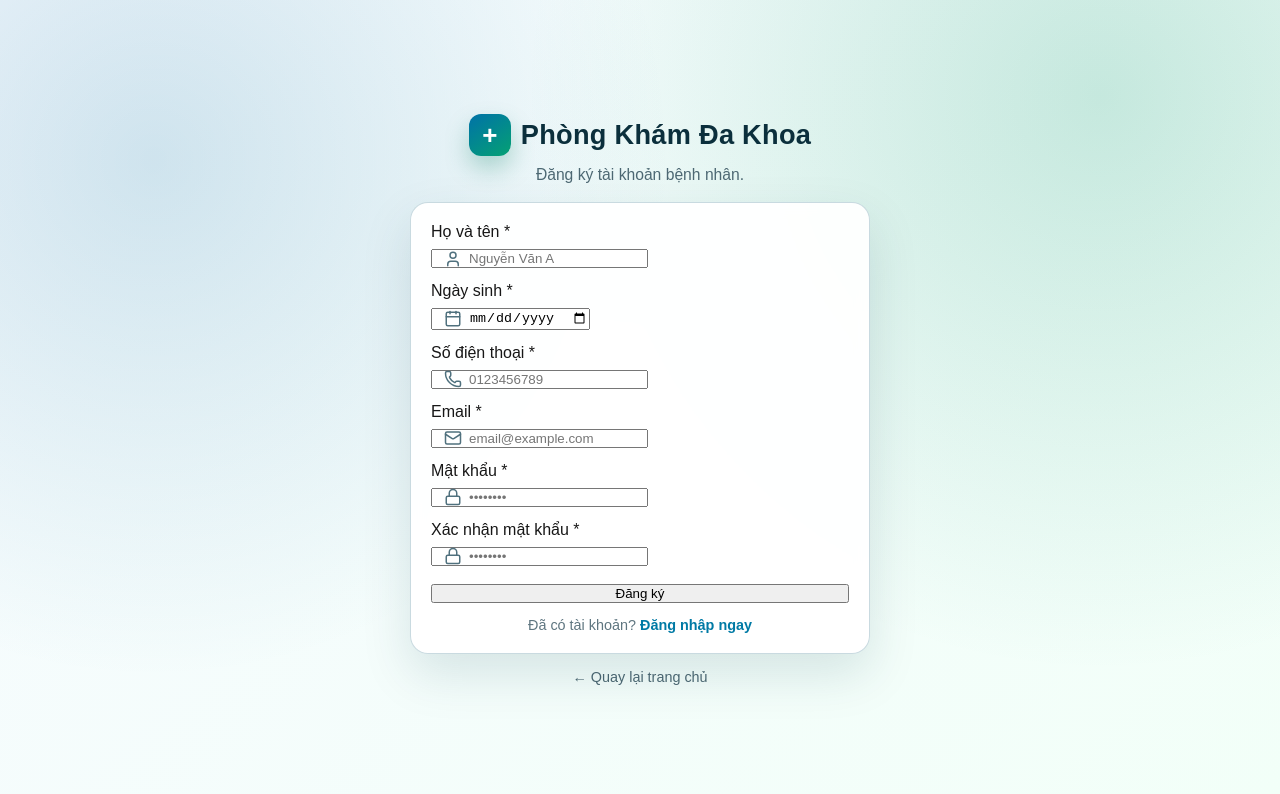
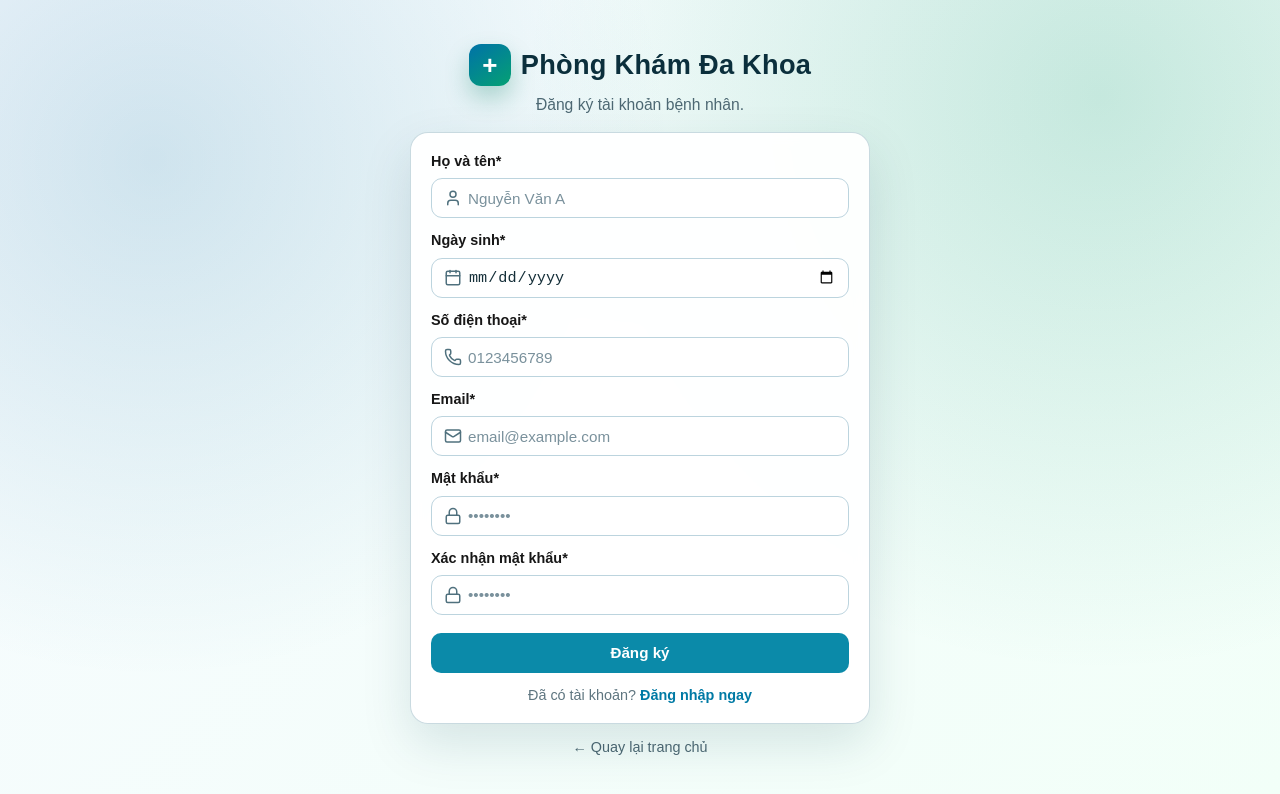
Before and after one commit to 22T1020552/khoaluantotnghiep1, a Next.js app in the folder Frontend/: page /signup in a window 1280 px wide. Shown: the top 794 px of the page. Built offline with nearby package versions, Linux system fonts and the light colour scheme.

Commit message:
style: setup global styles and main layout

```diff
--- a/Frontend/src/app/globals.css
+++ b/Frontend/src/app/globals.css
@@ -35,6 +35,366 @@ a {
   text-decoration: none;
 }
 
+.ui-card {
+  display: flex;
+  flex-direction: column;
+  gap: 16px;
+  border-radius: 14px;
+  border: 1px solid #d2e2ea;
+  background: #ffffff;
+}
+
+.ui-card-header,
+.ui-card-content,
+.ui-card-footer {
+  padding-inline: 18px;
+}
+
+.ui-card-header {
+  padding-top: 18px;
+}
+
+.ui-card-content,
+.ui-card-footer {
+  padding-bottom: 18px;
+}
+
+.ui-card-title {
+  font-size: 1.06rem;
+}
+
+.ui-card-description {
+  color: #59707b;
+}
+
+.ui-card-action {
+  margin-left: auto;
+}
+
+.ui-label {
+  display: inline-flex;
+  align-items: center;
+  font-size: 0.9rem;
+  line-height: 1.2;
+  font-weight: 600;
+}
+
+.ui-input {
+  width: 100%;
+  min-width: 0;
+  height: 40px;
+  border-radius: 11px;
+  border: 1px solid #bcd4de;
+  background: #ffffff;
+  padding: 8px 12px;
+  font-size: 0.95rem;
+  color: #142e38;
+  outline: none;
+  transition: border-color 0.2s ease, box-shadow 0.2s ease;
+}
+
+.ui-input::placeholder {
+  color: #7a919c;
+}
+
+.ui-input:focus {
+  border-color: #0b8aa9;
+  box-shadow: 0 0 0 3px rgba(11, 138, 169, 0.18);
+}
+
+.ui-input:disabled {
+  opacity: 0.6;
+  cursor: not-allowed;
+}
+
+.ui-button {
+  display: inline-flex;
+  align-items: center;
+  justify-content: center;
+  gap: 6px;
+  border-radius: 10px;
+  border: 1px solid transparent;
+  font-weight: 600;
+  cursor: pointer;
+  transition: all 0.2s ease;
+}
+
+.ui-button:disabled {
+  opacity: 0.6;
+  cursor: not-allowed;
+}
+
+.ui-button--default-size {
+  height: 40px;
+  padding: 0 14px;
+  font-size: 0.95rem;
+}
+
+.ui-button--sm {
+  height: 34px;
+  padding: 0 11px;
+  font-size: 0.84rem;
+}
+
+.ui-button--lg {
+  height: 44px;
+  padding: 0 20px;
+  font-size: 1rem;
+}
+
+.ui-button--icon {
+  width: 38px;
+  height: 38px;
+}
+
+.ui-button--default {
+  background: #0b8aa9;
+  color: #ffffff;
+}
+
+.ui-button--default:hover {
+  background: #05657b;
+}
+
+.ui-button--destructive {
+  background: #c52727;
+  color: #ffffff;
+}
+
+.ui-button--destructive:hover {
+  background: #a31d1d;
+}
+
+.ui-button--outline {
+  border-color: #b8d1db;
+  background: #f7fbfe;
+  color: #1f3f4b;
+}
+
+.ui-button--outline:hover {
+  background: #e9f4f8;
+}
+
+.ui-button--secondary {
+  background: #d9eff5;
+  color: #0f4d60;
+}
+
+.ui-button--secondary:hover {
+  background: #c7e8f0;
+}
+
+.ui-button--ghost {
+  background: transparent;
+  color: #205260;
+}
+
+.ui-button--ghost:hover {
+  background: #eef7fa;
+}
+
+.ui-button--link {
+  background: transparent;
+  border-color: transparent;
+  color: #0b8aa9;
+  text-decoration: underline;
+  text-underline-offset: 3px;
+}
+
+.ui-tabs {
+  display: flex;
+  flex-direction: column;
+  gap: 8px;
+}
+
+.ui-tabs-list {
+  display: inline-flex;
+  gap: 6px;
+  padding: 4px;
+  border-radius: 12px;
+  background: #ecf4f8;
+}
+
+.ui-tabs-trigger {
+  flex: 1;
+  border: 0;
+  border-radius: 9px;
+  background: transparent;
+  color: #44606d;
+  padding: 8px 10px;
+  font-weight: 600;
+  cursor: pointer;
+  transition: all 0.2s ease;
+}
+
+.ui-tabs-trigger:hover {
+  background: #dfedf4;
+}
+
+.ui-tabs-trigger--active {
+  background: #ffffff;
+  color: #14404f;
+  box-shadow: 0 1px 4px rgba(16, 53, 67, 0.12);
+}
+
+.ui-tabs-content {
+  flex: 1;
+}
+
+.ui-badge {
+  display: inline-flex;
+  align-items: center;
+  justify-content: center;
+  border-radius: 999px;
+  border: 1px solid transparent;
+  padding: 2px 8px;
+  font-size: 0.75rem;
+  font-weight: 600;
+}
+
+.ui-badge--default {
+  background: #0b8aa9;
+  color: #ffffff;
+}
+
+.ui-badge--secondary {
+  background: #eef5f9;
+  color: #34505b;
+  border-color: #d2e1e8;
+}
+
+.ui-badge--destructive {
+  background: #c52727;
+  color: #ffffff;
+}
+
+.ui-badge--outline {
+  background: #ffffff;
+  color: #34505b;
+  border-color: #cfdde5;
+}
+
+.ui-dialog-overlay {
+  position: fixed;
+  inset: 0;
+  z-index: 50;
+  background: rgba(0, 0, 0, 0.45);
+}
+
+.ui-dialog-content {
+  position: fixed;
+  top: 50%;
+  left: 50%;
+  transform: translate(-50%, -50%);
+  z-index: 51;
+  width: min(92vw, 560px);
+  max-height: 90vh;
+  overflow-y: auto;
+  border-radius: 14px;
+  border: 1px solid #d2e2ea;
+  background: #ffffff;
+  padding: 20px;
+}
+
+.ui-dialog-close {
+  position: absolute;
+  top: 10px;
+  right: 10px;
+  border: 0;
+  background: transparent;
+  cursor: pointer;
+}
+
+.ui-dialog-title {
+  font-size: 1.1rem;
+  font-weight: 700;
+}
+
+.ui-dialog-header {
+  display: flex;
+  flex-direction: column;
+  gap: 6px;
+  margin-bottom: 10px;
+}
+
+.ui-dialog-footer {
+  display: flex;
+  justify-content: flex-end;
+  gap: 8px;
+  margin-top: 10px;
+}
+
+.ui-dialog-description {
+  font-size: 0.9rem;
+  color: #607680;
+}
+
+.sr-only {
+  position: absolute;
+  width: 1px;
+  height: 1px;
+  padding: 0;
+  margin: -1px;
+  overflow: hidden;
+  clip: rect(0, 0, 0, 0);
+  white-space: nowrap;
+  border: 0;
+}
+
+.ui-select-trigger {
+  width: 100%;
+  height: 38px;
+  border-radius: 10px;
+  border: 1px solid #bcd4de;
+  background: #ffffff;
+  padding: 0 10px;
+  display: inline-flex;
+  align-items: center;
+  justify-content: space-between;
+  cursor: pointer;
+}
+
+.ui-select-content {
+  margin-top: 6px;
+  border-radius: 10px;
+  border: 1px solid #d2e2ea;
+  background: #ffffff;
+  box-shadow: 0 8px 20px rgba(16, 53, 67, 0.12);
+  padding: 6px;
+}
+
+.ui-select-label {
+  font-size: 0.75rem;
+  color: #6d8590;
+  padding: 4px 6px;
+}
+
+.ui-select-item {
+  width: 100%;
+  border: 0;
+  border-radius: 8px;
+  background: transparent;
+  text-align: left;
+  padding: 7px 8px;
+  cursor: pointer;
+}
+
+.ui-select-item:hover {
+  background: #eef5f9;
+}
+
+.ui-select-separator {
+  height: 1px;
+  background: #e2ebef;
+  margin: 4px 0;
+}
+
+.ui-select-scroll-button {
+  font-size: 0.75rem;
+  color: #6d8590;
+  padding: 2px 6px;
+}
+
 @media (prefers-color-scheme: dark) {
   html {
     color-scheme: dark;
--- a/Frontend/src/app/layout.tsx
+++ b/Frontend/src/app/layout.tsx
@@ -1,5 +1,6 @@
 import type { Metadata } from "next";
 import localFont from "next/font/local";
+import { Toaster } from "sonner";
 import "./globals.css";
 
 const geistSans = localFont({
@@ -27,6 +28,7 @@ export default function RootLayout({
     <html lang="en">
       <body className={`${geistSans.variable} ${geistMono.variable}`}>
         {children}
+        <Toaster richColors position="top-right" />
       </body>
     </html>
   );
```
Also changed, not shown: Frontend/package.json (+5 -3 lines), Frontend/src/app/page.tsx (+3 -93 lines), Frontend/src/app/components/ui/card.tsx (deleted), 1 other file (tests, documents, lock files or other folders).
